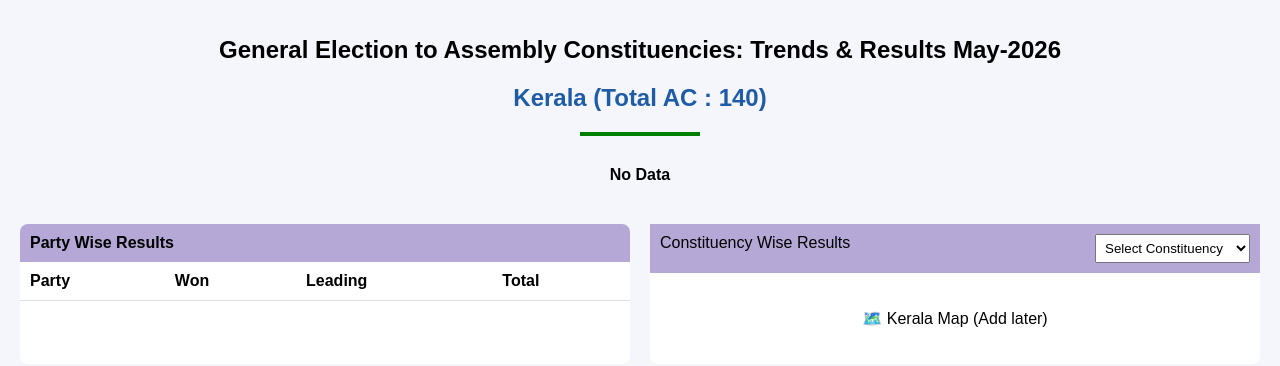
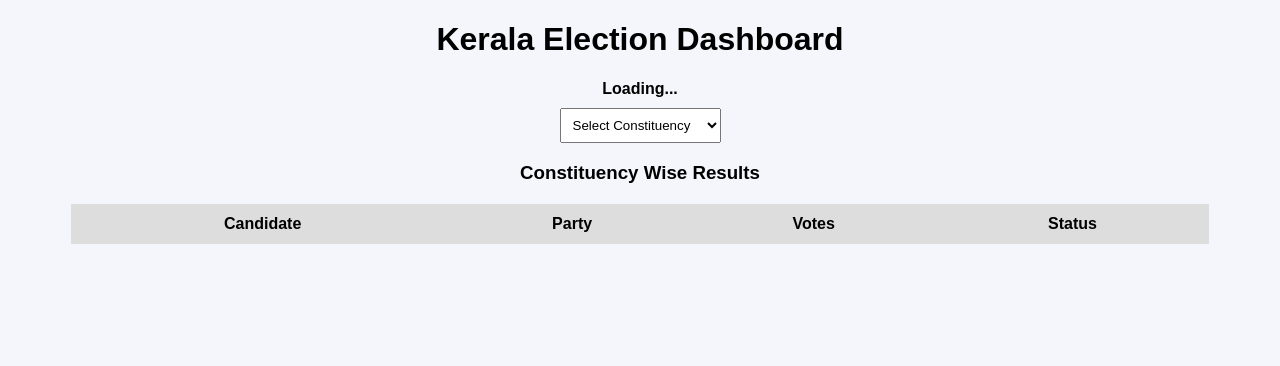
Before and after one commit to shilpamaryvarghese/Election-2026, a Flask app: page / in a window 1280 px wide. Shown: the top 366 px of the page. Run offline with Flask 3, Linux system fonts and the light colour scheme; data that the repository does not hold is empty.

Commit message:
Update dashboard.html

```diff
--- a/templates/dashboard.html
+++ b/templates/dashboard.html
@@ -3,116 +3,27 @@
 <head>
 <title>Kerala Election Dashboard</title>
 
-<script src="https://cdn.jsdelivr.net/npm/chart.js"></script>
+<style>
+body { font-family: Arial; background:#f4f6fb; }
 
-<style>
-body {
-    font-family: Arial;
-    background:#f4f6fb;
-    margin:0;
-}
+.container { width:90%; margin:auto; }
 
-/* HEADER */
-.header {
-    text-align:center;
-    padding:20px;
-}
-
-.header h1 {
-    font-size:24px;
-}
-
-.header h2 {
-    color:#1f5ca8;
-}
-
-.underline {
-    width:120px;
-    height:4px;
-    background:green;
-    margin:auto;
-}
-
-/* PARTY CARDS */
-.cards {
-    display:flex;
-    justify-content:center;
-    flex-wrap:wrap;
-    gap:15px;
-    margin:20px;
-}
-
-.card {
-    width:150px;
-    padding:20px;
-    border-radius:10px;
-    color:white;
-    text-align:center;
-    font-weight:bold;
-}
-
-.inc { background:#2fa4d6; }
-.cpim { background:#ff1a1a; }
-.iuml { background:green; }
-.cpi { background:#e60023; }
-.kec { background:#d870d6; }
-.rsp { background:#4b2e83; }
-.other { background:#9c9c6b; }
-
-/* MAIN GRID */
-.container {
-    display:flex;
-    gap:20px;
-    margin:20px;
-}
-
-/* TABLE */
-.box {
-    flex:1;
-    background:white;
-    border-radius:8px;
-    overflow:hidden;
-}
-
-.box-header {
-    background:#b5a7d6;
-    padding:10px;
-    font-weight:bold;
-}
+select { padding:8px; }
 
 table {
     width:100%;
     border-collapse:collapse;
+    margin-top:20px;
 }
 
 th, td {
     padding:10px;
-    border-bottom:1px solid #ddd;
+    border:1px solid #ddd;
+    text-align:center;
 }
 
-th {
-    text-align:left;
-}
+th { background:#ddd; }
 
-/* MAP SECTION */
-.map-box {
-    flex:1;
-    background:white;
-    border-radius:8px;
-}
-
-.map-header {
-    background:#b5a7d6;
-    padding:10px;
-    display:flex;
-    justify-content:space-between;
-}
-
-select {
-    padding:5px;
-}
-
-/* STATUS */
 #status {
     text-align:center;
     margin:10px;
@@ -123,110 +34,41 @@ select {
 
 <body>
 
-<!-- HEADER -->
-<div class="header">
-    <h1>General Election to Assembly Constituencies: Trends & Results May-2026</h1>
-    <h2>Kerala (Total AC : 140)</h2>
-    <div class="underline"></div>
+<div class="container">
+
+<h1 style="text-align:center;">Kerala Election Dashboard</h1>
+
+<div id="status">Loading...</div>
+
+<!-- DROPDOWN -->
+<div style="text-align:center;">
+    <select id="constituencySelect" onchange="loadConstituencyData()">
+        <option value="">Select Constituency</option>
+    </select>
 </div>
 
-<!-- STATUS -->
-<div id="status">Loading...</div>
-
-<!-- PARTY CARDS -->
-<div class="cards" id="cards"></div>
-
-<!-- MAIN SECTION -->
-<div class="container">
-
-    <!-- TABLE -->
-    <div class="box">
-        <div class="box-header">Party Wise Results</div>
+<!-- RESULT TABLE -->
+<h3 style="text-align:center;">Constituency Wise Results</h3>
 
 <table>
 <thead>
 <tr>
+<th>Candidate</th>
 <th>Party</th>
-                    <th>Won</th>
-                    <th>Leading</th>
-                    <th>Total</th>
+<th>Votes</th>
+<th>Status</th>
 </tr>
 </thead>
-            <tbody id="tableData"></tbody>
+<tbody id="constituencyTable"></tbody>
 </table>
-    </div>
-
-    <!-- MAP -->
-    <div class="map-box">
-        <div class="map-header">
-            <span>Constituency Wise Results</span>
-
-            <select id="constituencySelect" onchange="goToConstituency()">
-                <option>Select Constituency</option>
-            </select>
-        </div>
-
-        <div style="padding:20px; text-align:center;">
-            <p>🗺️ Kerala Map (Add later)</p>
-        </div>
-    </div>
 
 </div>
 
 <script>
 
-// LOAD DATA
-async function load(){
-    let res = await fetch("/api/party-summary");
-    let json = await res.json();
+let currentConstituency = "";
 
-    let cards = document.getElementById("cards");
-    let table = document.getElementById("tableData");
-    let status = document.getElementById("status");
-
-    cards.innerHTML = "";
-    table.innerHTML = "";
-
-    if(!json.data || json.data.length === 0){
-        status.innerText = "No Data";
-        return;
-    }
-
-    status.innerText = json.dummy ? "Dummy Data" : "Live Data";
-
-    json.data.forEach(p=>{
-
-        let cls = "other";
-
-        if(p.Party.includes("INC")) cls="inc";
-        else if(p.Party.includes("CPIM")) cls="cpim";
-        else if(p.Party.includes("IUML")) cls="iuml";
-        else if(p.Party.includes("CPI")) cls="cpi";
-        else if(p.Party.includes("KEC")) cls="kec";
-        else if(p.Party.includes("RSP")) cls="rsp";
-
-        // CARDS
-        cards.innerHTML += `
-        <div class="card ${cls}">
-            ${p.Party}
-            <h1>${p.Total}</h1>
-        </div>
-        `;
-
-        // TABLE
-        table.innerHTML += `
-        <tr>
-            <td>${p.Party}</td>
-            <td>${p.Won}</td>
-            <td style="color:blue;">${p.Leading}</td>
-            <td>${p.Total}</td>
-        </tr>
-        `;
-    });
-}
-
-
-// LOAD CONSTITUENCIES
+// LOAD DROPDOWN
 async function loadConstituencies(){
     let res = await fetch("/api/constituencies");
     let json = await res.json();
@@ -239,21 +81,49 @@ async function loadConstituencies(){
 }
 
 
-// NAVIGATION
-function goToConstituency(){
+// LOAD DATA
+async function loadConstituencyData(){
     let name = document.getElementById("constituencySelect").value;
 
-    if(name){
-        window.location = "/constituency/" + encodeURIComponent(name);
+    if(!name) return;
+
+    currentConstituency = name;
+
+    let res = await fetch("/api/constituency/" + encodeURIComponent(name));
+    let json = await res.json();
+
+    let table = document.getElementById("constituencyTable");
+    table.innerHTML = "";
+
+    if(!json.data || json.data.length === 0){
+        table.innerHTML = "<tr><td colspan='4'>No Data</td></tr>";
+        return;
     }
+
+    json.data.forEach(r=>{
+        table.innerHTML += `
+        <tr>
+            <td>${r.Candidate_Name}</td>
+            <td>${r.Party}</td>
+            <td>${r.Votes}</td>
+            <td>${r.Status}</td>
+        </tr>
+        `;
+    });
+
+    document.getElementById("status").innerText = "Live Updated";
 }
 
 
 // AUTO REFRESH
-setInterval(load, 10000);
+setInterval(()=>{
+    if(currentConstituency){
+        loadConstituencyData();
+    }
+}, 10000);
+
 
 // INIT
-load();
 loadConstituencies();
 
 </script>
```
Lines whose indentation alone changed are shown as unchanged.
